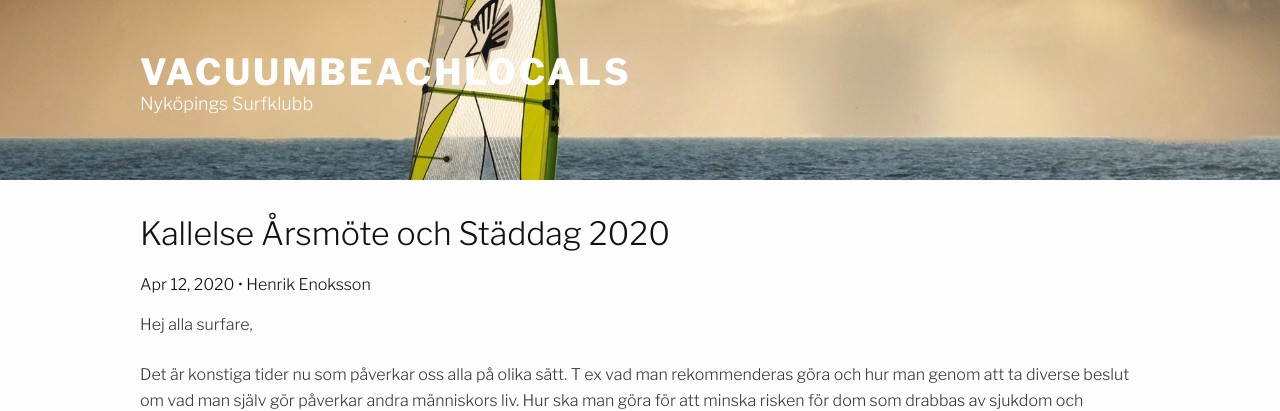
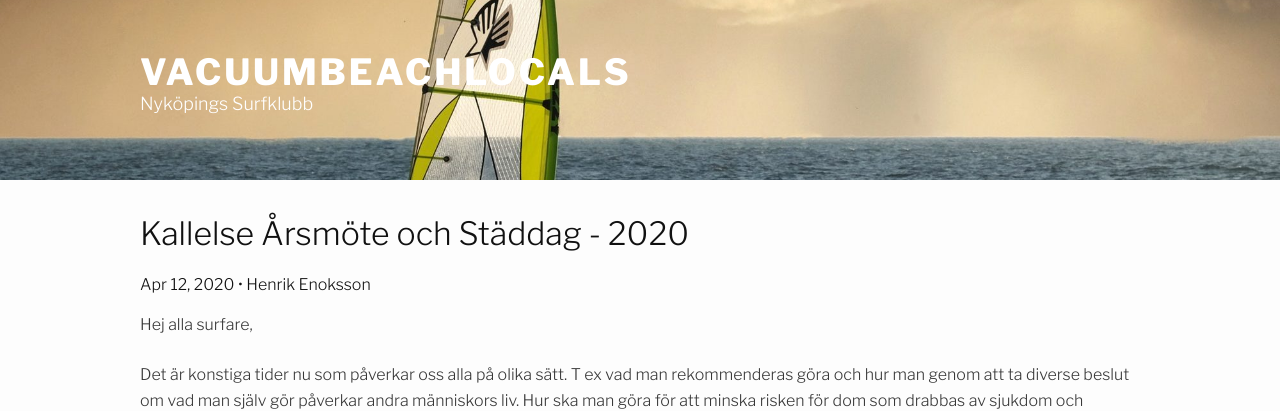
Before and after one commit to vacuumbeach/vacuumbeach.github.io, a Jekyll site: the page built from _posts/2020-12-04-kallelse.md, in a window 1280 px wide. Shown: the top 411 px of the page. Built offline with Jekyll 4.4.1, drawn with Linux system fonts in a browser that asks for light colours.

Commit message:
Trigger rebuild

```diff
--- a/_posts/2020-12-04-kallelse.md
+++ b/_posts/2020-12-04-kallelse.md
@@ -1,6 +1,6 @@
 ---
 layout: post
-title:  "Kallelse Årsmöte och Städdag 2020"
+title:  "Kallelse Årsmöte och Städdag - 2020"
 date:   2020-04-12 12:00:00
 categories:
 author: Henrik Enoksson
```
